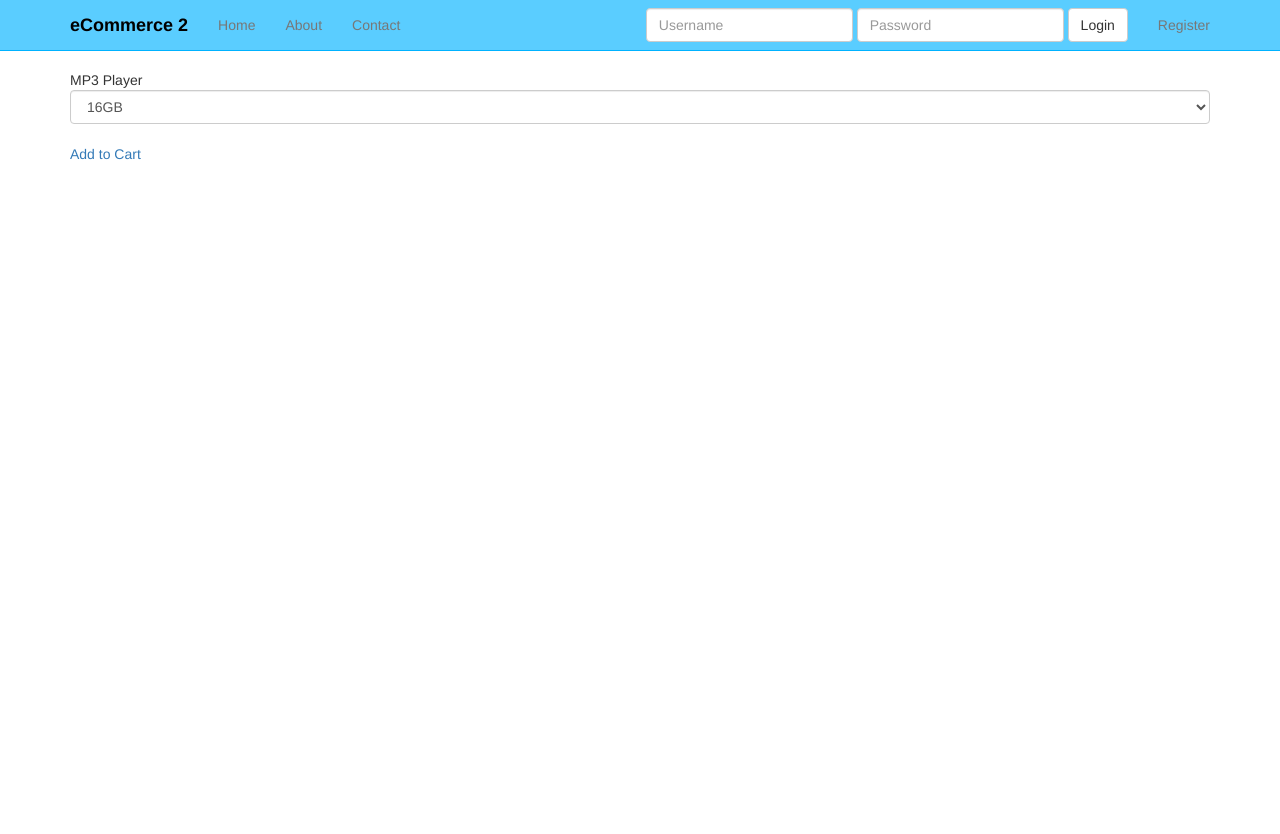
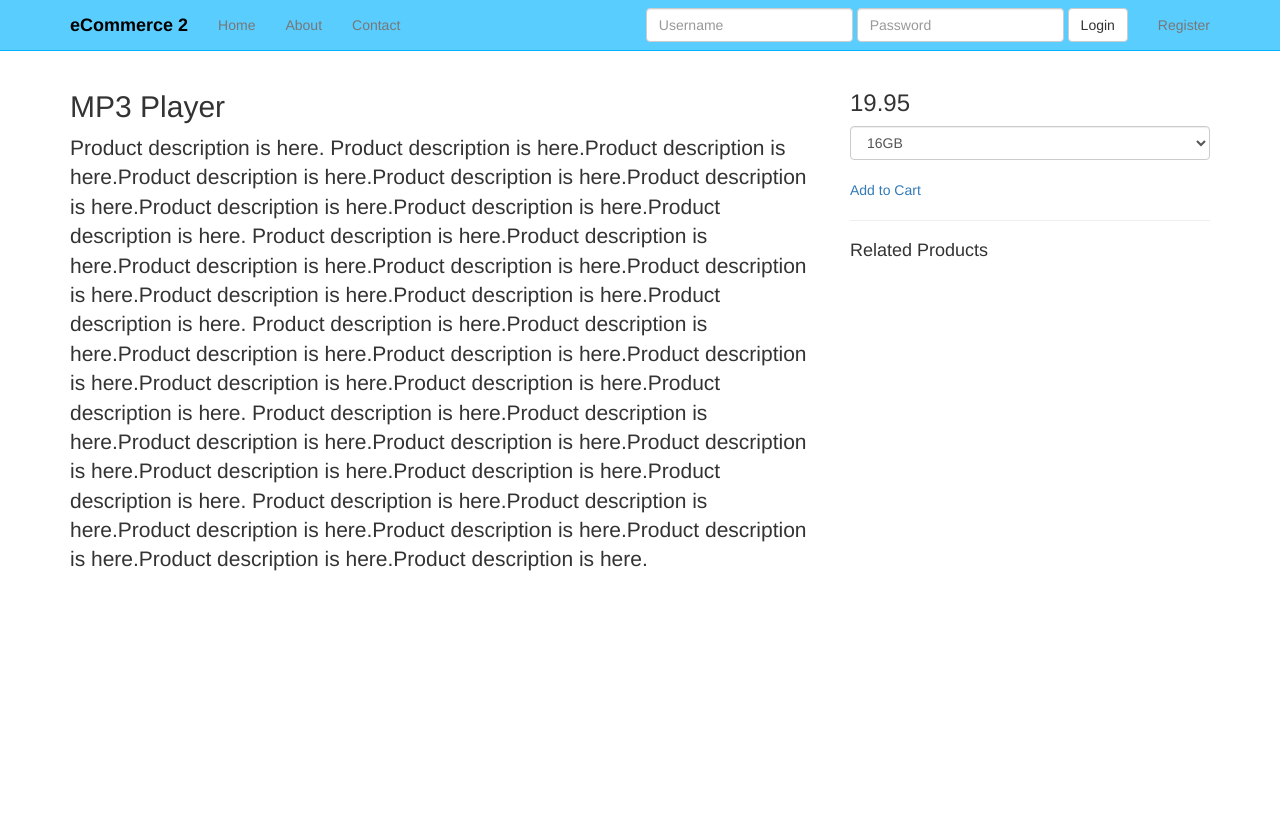
Before and after one commit to codingforentrepreneurs/ecommerce-2, a Django app: page /products/1/ in a window 1280 px wide. Shown: the top 834 px of the page. Run offline with Django 3.2, Linux system fonts and the light colour scheme; data comes from the database, SQL or seed files in the repository; both versions use the stored data as it was after the commit; some libraries are stand-ins or nearby versions.

Commit message:
15 Product Detail Layout

```diff
--- a/src/products/templates/products/product_detail.html
+++ b/src/products/templates/products/product_detail.html
@@ -3,20 +3,45 @@
 
 
 {% block content %}
+<div class='row'>
+
+<div class='col-sm-8'>
+<h2>{{ object.title }}</h2>
+
+<p class='lead'>
+{{ object.description }}
+</p>
+</div>
 
 
-{{ object.title }}
+<!-- Product Sidebar -->
+<div class='col-sm-4'>
 
-
+<h3>{{ object.price }}</h3>
 {% if object.variation_set.count > 1 %}
 <select class='form-control'>
 {% for vari_obj in object.variation_set.all %}
 <option value="{{ vari_obj.id }}">{{ vari_obj }}</option>
 {% endfor %}
-
 </select>
-
 {% endif %}
 <br/>
 <a href="#">Add to Cart</a>
+
+
+<br/>
+<hr/>
+<h4>Related Products</h4>
+
+</div>
+
+<!-- End Product Sidebar -->
+
+
+
+
+</div>
+
+
+
 {% endblock %}
```
Also changed, not shown: src/db.sqlite3, 1 other file.
